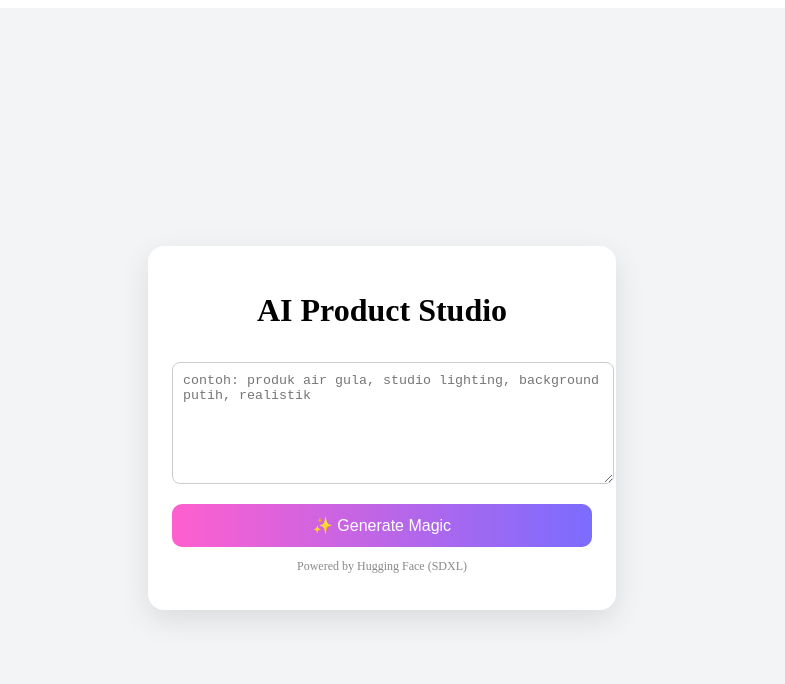
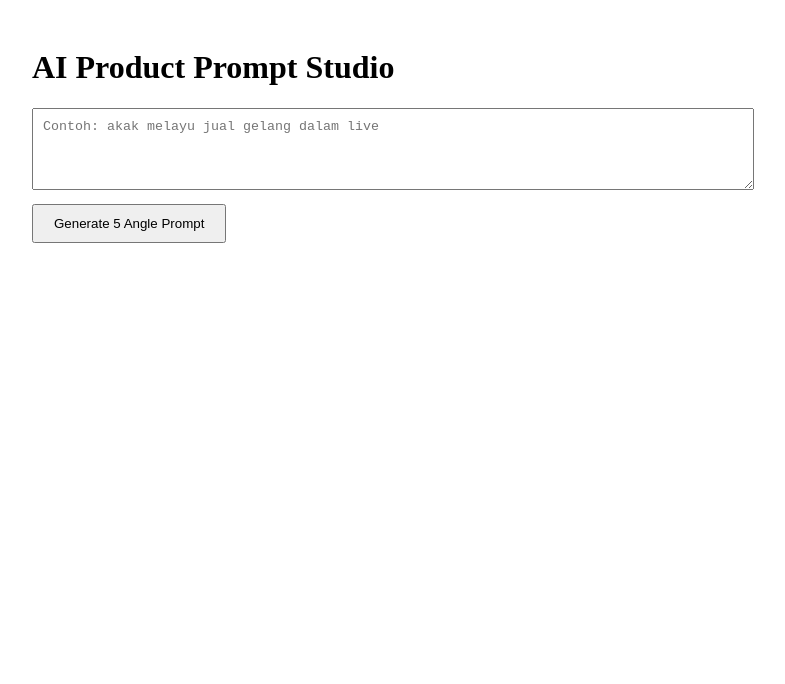
Before and after one commit to hatehero/ai-product-studio, a Next.js app: page / in a window 1280 px wide. Shown: the top 684 px of the page, without its empty margins (258-1043 px from the left). Built offline with nearby package versions, Linux system fonts and the light colour scheme.

Commit message:
Implement AI prompt generation feature

```diff
--- a/pages/index.tsx
+++ b/pages/index.tsx
@@ -1,5 +1,61 @@
-import App from "../App";
+import { useState } from "react";
 
 export default function Home() {
-  return <App />;
+  const [idea, setIdea] = useState("");
+  const [result, setResult] = useState("");
+  const [loading, setLoading] = useState(false);
+
+  const generatePrompt = async () => {
+    setLoading(true);
+    setResult("");
+
+    const res = await fetch("/api/prompt", {
+      method: "POST",
+      headers: { "Content-Type": "application/json" },
+      body: JSON.stringify({ idea }),
+    });
+
+    const data = await res.json();
+    setResult(data.result || "Failed");
+    setLoading(false);
+  };
+
+  return (
+    <main style={{ padding: 20, maxWidth: 700, margin: "auto" }}>
+      <h1>AI Product Prompt Studio</h1>
+
+      <textarea
+        placeholder="Contoh: akak melayu jual gelang dalam live"
+        value={idea}
+        onChange={(e) => setIdea(e.target.value)}
+        rows={4}
+        style={{ width: "100%", padding: 10 }}
+      />
+
+      <button
+        onClick={generatePrompt}
+        disabled={loading}
+        style={{
+          marginTop: 10,
+          padding: "10px 20px",
+          cursor: "pointer",
+        }}
+      >
+        {loading ? "Generating..." : "Generate 5 Angle Prompt"}
+      </button>
+
+      {result && (
+        <pre
+          style={{
+            whiteSpace: "pre-wrap",
+            marginTop: 20,
+            background: "#f4f4f4",
+            padding: 15,
+          }}
+        >
+          {result}
+        </pre>
+      )}
+    </main>
+  );
 }
```
